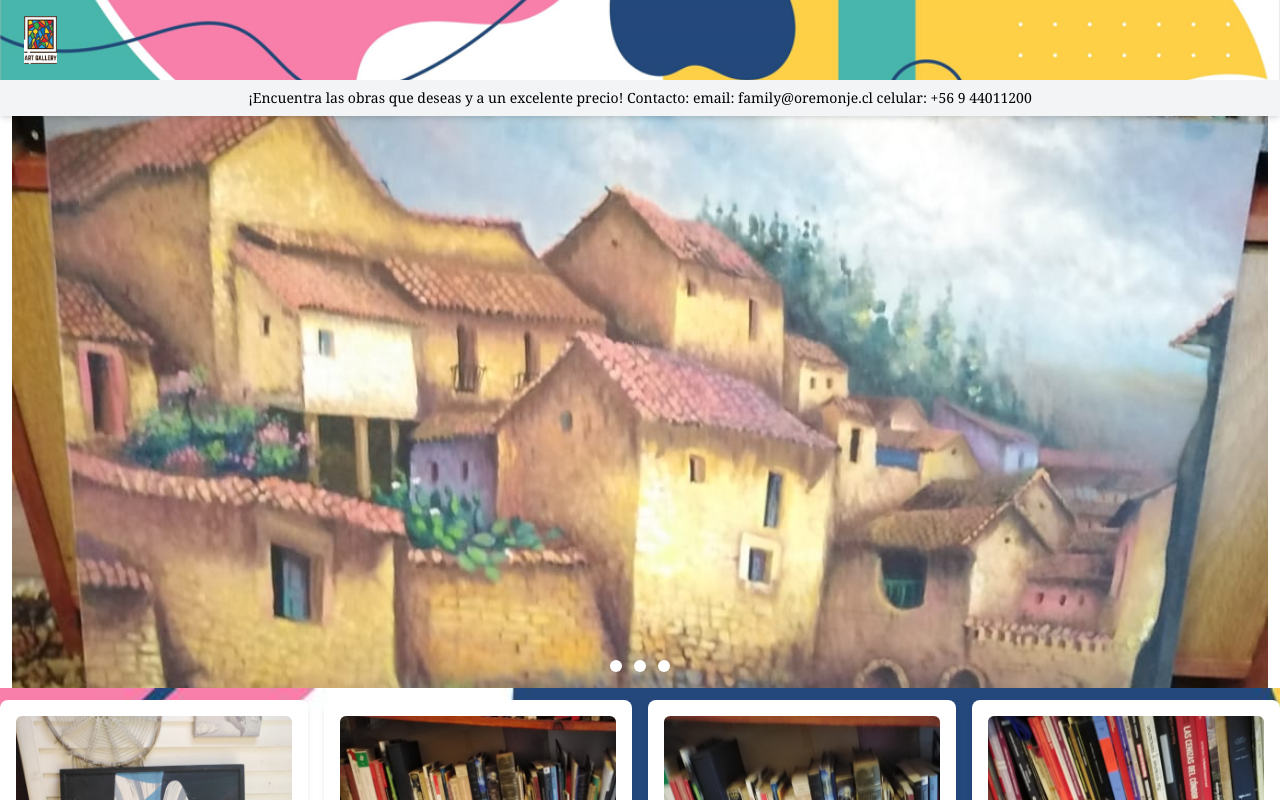
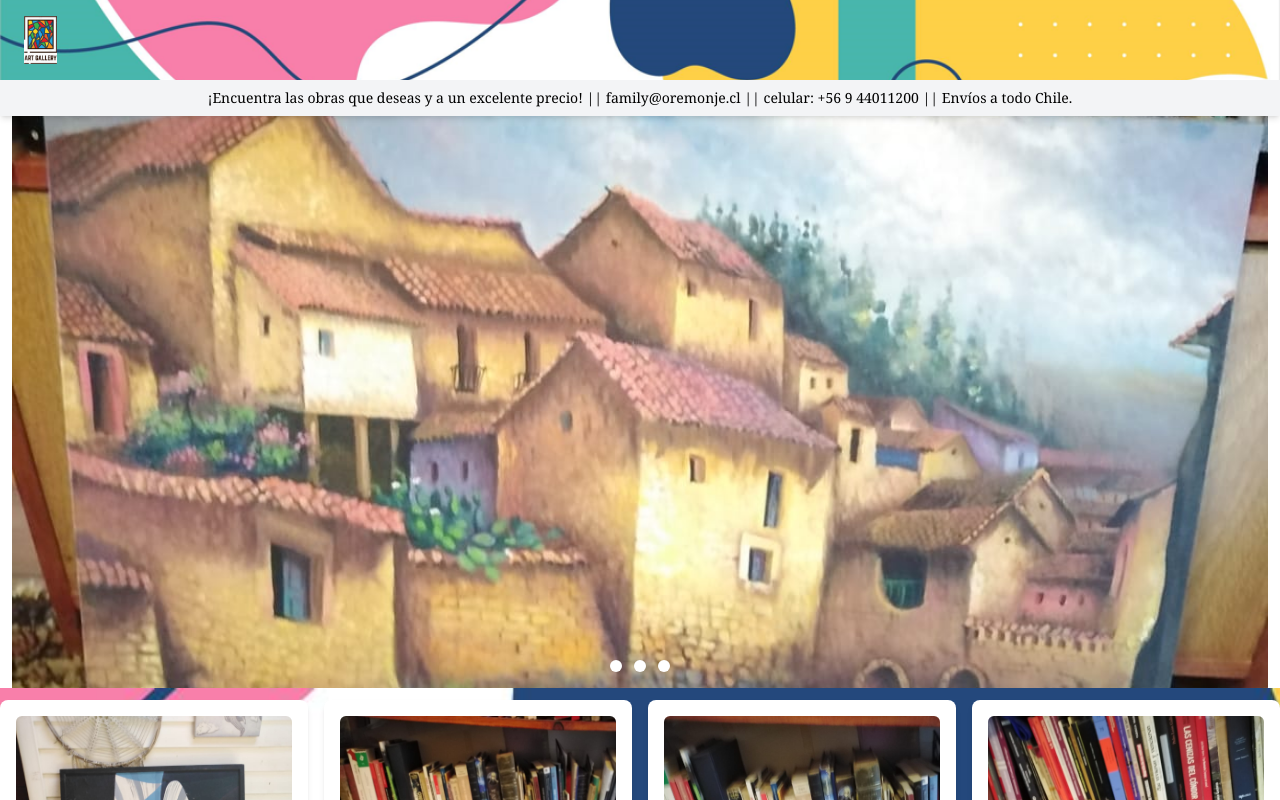
Before and after one commit to martinoremonje/arte-galeria, a React (Vite) app: page / in a window 1280 px wide. Shown: the top 800 px of the page. Built offline with nearby package versions, Linux system fonts and the light colour scheme.

Commit message:
arreglado indexhtml

```diff
--- a/index.html
+++ b/index.html
@@ -2,9 +2,9 @@
 <html lang="en">
   <head>
     <meta charset="UTF-8" />
-    <link rel="icon" type="image/svg+xml"  />
+    <link rel="icon" type="image/svg+xml"  href="./src/assets/logoArtGallery.png"/>
     <meta name="viewport" content="width=device-width, initial-scale=1.0" />
-    <title>Vite + React</title>
+    <title>Arte&Gallery</title>
   </head>
   <body>
     <div id="root"></div>
--- a/src/components/Navbar.jsx
+++ b/src/components/Navbar.jsx
@@ -32,7 +32,7 @@ function Navbar() {
       </div>
       {/* Sección de información adicional */}
       <div className="bg-gray-100 py-2 text-center text-sm">
-        ¡Encuentra las obras que deseas y a un excelente precio! Contacto: email: family@oremonje.cl celular: +56 9 44011200
+        ¡Encuentra las obras que deseas y a un excelente precio! || family@oremonje.cl || celular: +56 9 44011200 || Envíos a todo Chile.
       </div>
     </nav>
   );
```
